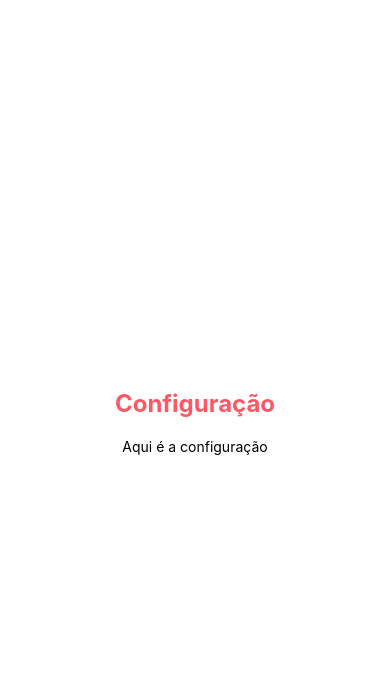
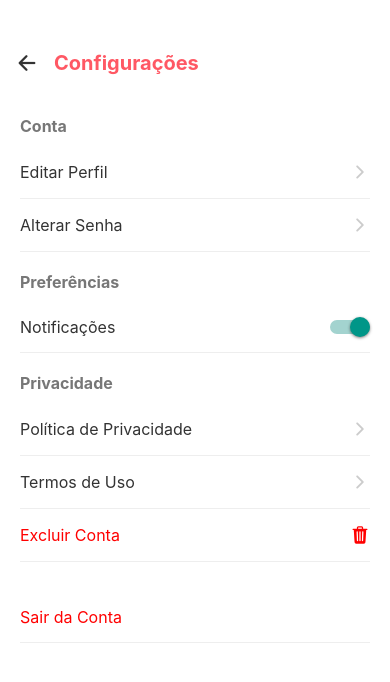
Before and after one commit to goesrafaela/WorkMatch, a React Native app: screen /Config in a window 390 px wide. Shown: the top 682 px of the page. Built offline with nearby package versions, Linux system fonts and the light colour scheme.

Commit message:
Ajuste da tela de configuração e do chat

```diff
--- a/app/ChatDetail.tsx
+++ b/app/ChatDetail.tsx
@@ -11,6 +11,7 @@ import {
 } from "react-native";
 import { useNavigation, useRoute } from "@react-navigation/native";
 import { Ionicons, MaterialIcons } from "@expo/vector-icons";
+import * as DocumentPicker from "expo-document-picker";
 
 export default function ChatDetail() {
   const navigation = useNavigation();
@@ -35,6 +36,24 @@ export default function ChatDetail() {
       },
     ]);
     setNovaMensagem("");
+  };
+
+  const anexarDocumento = async () => {
+    try {
+      const resultado = await DocumentPicker.getDocumentAsync();
+      if (resultado.type === "success") {
+        setMensagens((prev) => [
+          ...prev,
+          {
+            id: Date.now().toString(),
+            texto: `📎 Documento: ${resultado.name}`,
+            enviadoPorMim: true,
+          },
+        ]);
+      }
+    } catch (error) {
+      console.log("Erro ao anexar documento:", error);
+    }
   };
 
   return (
@@ -77,7 +96,7 @@ export default function ChatDetail() {
 
       {/* Campo de Nova Mensagem */}
       <View style={styles.inputContainer}>
-        <TouchableOpacity>
+        <TouchableOpacity onPress={anexarDocumento}>
           <MaterialIcons name="attach-file" size={24} color="#666" />
         </TouchableOpacity>
         <TextInput
--- a/app/Config.tsx
+++ b/app/Config.tsx
@@ -1,26 +1,156 @@
 import React from "react";
-import { View, Text, StyleSheet } from "react-native";
+import {
+  View,
+  Text,
+  StyleSheet,
+  TouchableOpacity,
+  Switch,
+  ScrollView,
+  Alert,
+} from "react-native";
+import { Ionicons } from "@expo/vector-icons";
+import { useNavigation } from "@react-navigation/native";
+import { StackNavigationProp } from "@react-navigation/stack";
+import { RootStackParamList } from "../types";
+import AsyncStorage from "@react-native-async-storage/async-storage";
 
 export default function Config() {
+  const navigation = useNavigation<StackNavigationProp<RootStackParamList>>();
+
+  const [notificacoesAtivas, setNotificacoesAtivas] = React.useState(true);
+
+  const confirmarExclusao = () => {
+    Alert.alert(
+      "Excluir Conta",
+      "Tem certeza que deseja excluir sua conta? Essa ação não poderá ser desfeita.",
+      [
+        { text: "Cancelar", style: "cancel" },
+        {
+          text: "Excluir",
+          style: "destructive",
+          onPress: async () => {
+            await AsyncStorage.clear();
+            Alert.alert(
+              "Conta excluída",
+              "Sua conta foi removida com sucesso."
+            );
+            navigation.navigate("Login");
+          },
+        },
+      ]
+    );
+  };
+
+  const sairDaConta = async () => {
+    try {
+      await AsyncStorage.removeItem("token"); // Remove o token salvo
+      // Aqui você também poderia limpar dados do contexto, se usar Context API
+      navigation.reset({
+        index: 0,
+        routes: [{ name: "Login" }],
+      });
+    } catch (error) {
+      console.log("Erro ao sair:", error);
+    }
+  };
+
   return (
     <View style={styles.container}>
-      <Text style={styles.title}>Configuração</Text>
-      <Text>Aqui é a configuração</Text>
+      {/* Cabeçalho */}
+      <View style={styles.header}>
+        <TouchableOpacity onPress={() => navigation.goBack()}>
+          <Ionicons name="arrow-back" size={24} color="#333" />
+        </TouchableOpacity>
+        <Text style={styles.headerTitle}>Configurações</Text>
+      </View>
+
+      {/* Conteúdo */}
+      <ScrollView contentContainerStyle={styles.content}>
+        <Text style={styles.sectionTitle}>Conta</Text>
+
+        <TouchableOpacity style={styles.item}>
+          <Text style={styles.itemText}>Editar Perfil</Text>
+          <Ionicons name="chevron-forward" size={20} color="#ccc" />
+        </TouchableOpacity>
+
+        <TouchableOpacity style={styles.item}>
+          <Text style={styles.itemText}>Alterar Senha</Text>
+          <Ionicons name="chevron-forward" size={20} color="#ccc" />
+        </TouchableOpacity>
+
+        <Text style={styles.sectionTitle}>Preferências</Text>
+
+        <View style={styles.item}>
+          <Text style={styles.itemText}>Notificações</Text>
+          <Switch
+            value={notificacoesAtivas}
+            onValueChange={setNotificacoesAtivas}
+          />
+        </View>
+
+        <Text style={styles.sectionTitle}>Privacidade</Text>
+
+        <TouchableOpacity style={styles.item}>
+          <Text style={styles.itemText}>Política de Privacidade</Text>
+          <Ionicons name="chevron-forward" size={20} color="#ccc" />
+        </TouchableOpacity>
+
+        <TouchableOpacity style={styles.item}>
+          <Text style={styles.itemText}>Termos de Uso</Text>
+          <Ionicons name="chevron-forward" size={20} color="#ccc" />
+        </TouchableOpacity>
+
+        <TouchableOpacity style={styles.item} onPress={confirmarExclusao}>
+          <Text style={[styles.itemText, { color: "red" }]}>Excluir Conta</Text>
+          <Ionicons name="trash" size={20} color="red" />
+        </TouchableOpacity>
+
+        <TouchableOpacity
+          style={[styles.item, { marginTop: 30 }]}
+          onPress={sairDaConta}
+        >
+          <Text style={[styles.itemText, { color: "red" }]}>Sair da Conta</Text>
+        </TouchableOpacity>
+      </ScrollView>
     </View>
   );
 }
 
 const styles = StyleSheet.create({
-  container: {
-    flex: 1,
-    justifyContent: "center",
+  container: { flex: 1, backgroundColor: "#fff", paddingTop: 50 },
+  header: {
+    flexDirection: "row",
     alignItems: "center",
-    backgroundColor: "#fff",
+    paddingHorizontal: 15,
+    marginBottom: 20,
   },
-  title: {
-    fontSize: 24,
+  headerTitle: {
+    fontSize: 20,
     fontWeight: "bold",
     color: "#FF5864",
-    marginBottom: 20,
+    marginLeft: 15,
+  },
+  content: {
+    paddingHorizontal: 20,
+    paddingBottom: 30,
+  },
+  sectionTitle: {
+    fontSize: 16,
+    fontWeight: "bold",
+    color: "#777",
+    marginTop: 20,
+    marginBottom: 10,
+  },
+  item: {
+    flexDirection: "row",
+    justifyContent: "space-between",
+    alignItems: "center",
+    paddingVertical: 15,
+    borderBottomWidth: 1,
+    borderBottomColor: "#eee",
+  },
+  itemText: {
+    fontSize: 16,
+    color: "#333",
   },
 });
--- a/package.json
+++ b/package.json
@@ -14,6 +14,7 @@
     "@react-navigation/native": "^7.1.14",
     "@react-navigation/stack": "^7.4.2",
     "expo": "~53.0.12",
+    "expo-document-picker": "^13.1.6",
     "expo-image-picker": "~16.1.4",
     "expo-router": "^5.1.0",
     "expo-status-bar": "~2.2.3",
```
Also changed, not shown: 1 other file (tests, documents, lock files or other folders).
